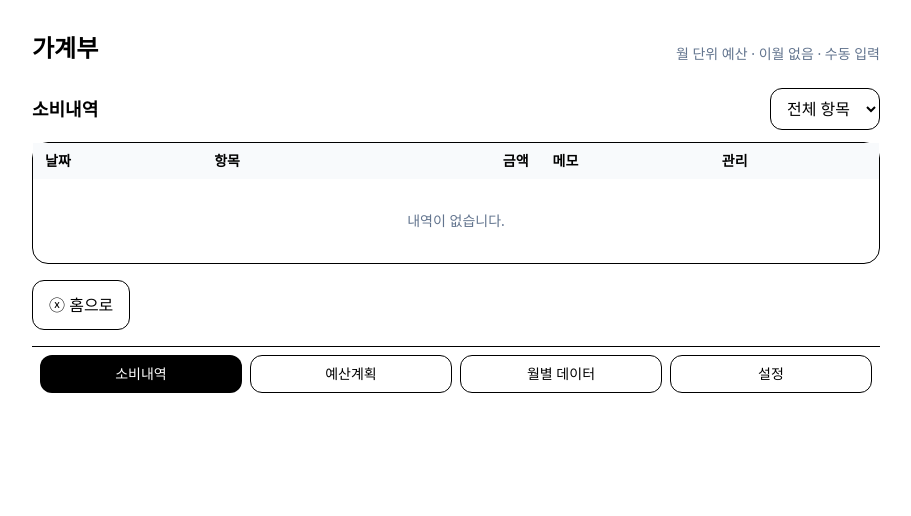
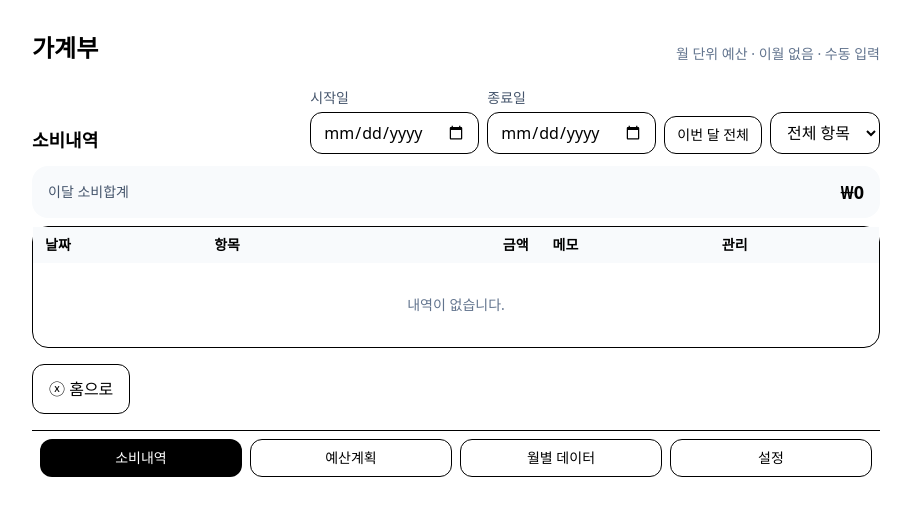
Before and after one commit to chanzii/budget-app, a React (Vite) app: page / in a window 1280 px wide. Both pictures are taken after a click on the button "소비내역". Shown: the top 516 px of the page, without its empty margins (184-1095 px from the left). Built offline with nearby package versions, Linux system fonts and the light colour scheme.

Commit message:
fix(list): clear filters on ListView unmount

```diff
--- a/src/App.tsx
+++ b/src/App.tsx
@@ -100,7 +100,6 @@ function parseDate(s: string) {
   return new Date(y, m - 1, d);
 }
 
-
 // (추가) 캘린더 헬퍼
 function daysInMonth(y: number, m: number) {
   return new Date(y, m, 0).getDate(); // m: 1~12
@@ -108,6 +107,22 @@ function daysInMonth(y: number, m: number) {
 function firstDayOfWeek(y: number, m: number) {
   return new Date(y, m - 1, 1).getDay(); // 0(일)~6(토)
 }
+
+// (보조) startDay 적용 시점 유틸 — "다음 달부터 적용" 옵션 보정
+function effectiveStartDay(yearMonth: string, settings: Settings) {
+  const today = new Date();
+  const curYM = ym(today);
+  const [y, m] = curYM.split("-").map(Number);
+  const next = new Date(y, m); // 다음달 1일
+  const nextYM = ym(next);
+
+  if (settings.startDayTakesEffectNextMonth) {
+    if (yearMonth >= nextYM) return settings.startDay; // 다음 달부터 적용
+    return 1; // 이전 달들엔 기본 1일 기준으로 계산
+  }
+  return settings.startDay;
+}
+
 function loadState(): AppState {
   try {
     const raw = localStorage.getItem(LS_KEY);
@@ -210,6 +225,7 @@ export default function BudgetApp() {
   const [filterItem, setFilterItem] = useState<string | null>(null);
   const [filterDate, setFilterDate] = useState<string | null>(null);
   const [month, setMonth] = useState<string>(() => ym(new Date()));
+
   useEffect(() => {
     if (tab !== "list") {
       setFilterItem(null);
@@ -247,10 +263,11 @@ useEffect(() => {
     () => monthBudgets.filter((b) => b.top === "소비"),
     [monthBudgets]
   );
-  const monthRange = useMemo(
-    () => startEndOfMonth(month, state.settings.startDay),
-    [month, state.settings.startDay]
-  );
+  const monthRange = useMemo(() => {
+    const sd = effectiveStartDay(month, state.settings);
+    return startEndOfMonth(month, sd);
+  }, [month, state.settings]);
+
   const monthTxs = useMemo(
     () =>
       state.txs.filter((tx) => {
@@ -296,16 +313,12 @@ useEffect(() => {
   const remainSum = Math.max(planSum - spentSum, 0);
 
   // ===== 홈: 지출 기입칸 =====
-
-
-
   function addTx(tx: Tx) {
     setState((prev) => ({ ...prev, txs: [{ ...tx, id: uid() }, ...prev.txs] }));
   }
   function removeTx(id: string) {
     setState((prev) => ({ ...prev, txs: prev.txs.filter((t) => t.id !== id) }));
   }
-
 
   // ===== 예산계획 조작 =====
   function upsertBudgetItem(b: Partial<BudgetItem> & { id?: string }) {
@@ -334,7 +347,6 @@ useEffect(() => {
       },
     }));
   }
-
 
   // ===== 화면들 =====
   function HomeView() {
@@ -496,18 +508,31 @@ function ListView({
         onChangeDateFilter(null);
       };
     }, []);
+
     const range = useMemo(
-    () => startEndOfMonth(month, state.settings.startDay),
-    [month, state.settings.startDay]
+      () => startEndOfMonth(month, effectiveStartDay(month, state.settings)),
+      [month, state.settings]
     );
 
-  // 이 달 + 소비만
+    // 이 달 + 소비만 (월 범위)
     const baseTxs = useMemo(() => {
       return txs.filter((t) => {
         const d = parseDate(t.date);
         return t.top === "소비" && d >= range.start && d <= range.end;
       });
     }, [txs, range]);
+
+    // ▶ 기간 필터 상태 (신규)
+    const [rangeStart, setRangeStart] = useState<string | null>(null);
+    const [rangeEnd, setRangeEnd] = useState<string | null>(null);
+
+    // 캘린더에서 단일 날짜로 진입했을 때, 기간 필터로 흡수
+    useEffect(() => {
+      if (filterDate) {
+        setRangeStart(filterDate);
+        setRangeEnd(filterDate);
+      }
+    }, [filterDate]);
 
     // 드롭다운 옵션(항목 목록)
     const itemOptions = useMemo(() => {
@@ -516,19 +541,72 @@ function ListView({
       );
     }, [baseTxs]);
 
-  // 최종 표시 목록: 날짜 → 항목 순으로 필터
+    // 최종 표시 목록: 기간 → 항목 순으로 필터
     const viewTxs = useMemo(() => {
       let arr = baseTxs;
-    if (filterDate) arr = arr.filter((t) => t.date === filterDate);
+      if (rangeStart) arr = arr.filter((t) => t.date >= rangeStart);
+      if (rangeEnd) arr = arr.filter((t) => t.date <= rangeEnd);
       if (filterItem) arr = arr.filter((t) => t.item === filterItem);
       return arr;
-  }, [baseTxs, filterDate, filterItem]);
+    }, [baseTxs, rangeStart, rangeEnd, filterItem]);
+
+    const totalAmount = useMemo(() => viewTxs.reduce((s, t) => s + t.amount, 0), [viewTxs]);
+
+    const hasAnyFilter = !!(rangeStart || rangeEnd || filterItem);
+
+    // 월 전체로 빠르게 리셋
+    function resetToMonth() {
+      setRangeStart(range.start.toISOString().slice(0, 10));
+      setRangeEnd(range.end.toISOString().slice(0, 10));
+    }
+
+    function clearPeriod() {
+      setRangeStart(null);
+      setRangeEnd(null);
+      onChangeDateFilter(null);
+    }
 
     return (
       <div>
-      <div className="mb-3 flex items-center justify-between">
+        <div className="mb-3 flex flex-col gap-2 sm:flex-row sm:items-end sm:justify-between">
           <h2 className="text-lg font-semibold">소비내역</h2>
-        <div className="flex items-center gap-2">
+
+          {/* 필터 컨트롤 */}
+          <div className="flex flex-col gap-2 sm:flex-row sm:items-end">
+            {/* 기간 필터 */}
+            <div className="flex items-end gap-2">
+              <Field label="시작일">
+                <input
+                  type="date"
+                  value={rangeStart ?? ""}
+                  max={rangeEnd ?? undefined}
+                  onChange={(e) => setRangeStart(e.target.value || null)}
+                  className="rounded-xl border px-3 py-2"
+                />
+              </Field>
+              <Field label="종료일">
+                <input
+                  type="date"
+                  value={rangeEnd ?? ""}
+                  min={rangeStart ?? undefined}
+                  onChange={(e) => setRangeEnd(e.target.value || null)}
+                  className="rounded-xl border px-3 py-2"
+                />
+              </Field>
+              <button
+                className="rounded-xl border px-3 py-2 text-sm"
+                onClick={resetToMonth}
+                title="현재 설정된 월 주기 전체로 설정"
+              >
+                이번 달 전체
+              </button>
+              {(rangeStart || rangeEnd) && (
+                <button className="rounded-xl border px-3 py-2 text-sm" onClick={clearPeriod}>
+                  기간 해제
+                </button>
+              )}
+            </div>
+
             {/* 항목 필터 */}
             <select
               className="rounded-xl border px-3 py-2"
@@ -546,12 +624,12 @@ function ListView({
             </select>
 
             {/* 활성화된 필터 표시/해제 */}
-          {(filterDate || filterItem) && (
+            {hasAnyFilter && (
               <button
                 className="rounded-xl border px-2 py-1 text-sm"
                 onClick={() => {
                   onChangeFilter(null);
-                onChangeDateFilter(null);
+                  clearPeriod();
                 }}
               >
                 필터 해제
@@ -560,12 +638,28 @@ function ListView({
           </div>
         </div>
 
-      {/* 날짜 필터 배지(있을 때만) */}
-      {filterDate && (
-        <div className="mb-2 text-sm text-slate-600">
-          날짜: <span className="font-medium">{filterDate}</span>
+        {/* 필터 배지 */}
+        {(rangeStart || rangeEnd || filterItem) && (
+          <div className="mb-2 flex flex-wrap items-center gap-2 text-sm text-slate-600">
+            {rangeStart && (
+              <span className="rounded-full bg-slate-100 px-2 py-1">시작: {rangeStart}</span>
+            )}
+            {rangeEnd && (
+              <span className="rounded-full bg-slate-100 px-2 py-1">종료: {rangeEnd}</span>
+            )}
+            {filterItem && (
+              <span className="rounded-full bg-slate-100 px-2 py-1">항목: {filterItem}</span>
+            )}
           </div>
         )}
+
+        {/* 합계 바 */}
+        <div className="mb-2 flex items-center justify-between rounded-2xl bg-slate-50 px-4 py-3 text-sm">
+          <span className="text-slate-600">
+            {hasAnyFilter ? "필터된 소비합계" : "이달 소비합계"}
+          </span>
+          <span className="text-lg font-bold">{KRW.format(totalAmount)}</span>
+        </div>
 
         <div className="rounded-2xl border">
           <table className="min-w-full text-sm">
@@ -621,7 +715,6 @@ function ListView({
     );
   }
 
-
   function BudgetView() {
     const list = monthBudgets;
     const [newTop, setNewTop] = useState<TopCategory>("소비");
@@ -671,7 +764,7 @@ const planSum = useMemo(() => {
            <table className="min-w-[640px] sm:min-w-full text-xs sm:text-sm table-fixed">
          <colgroup>
           <col className="w-[56px] sm:w-[72px]" />      {/* 상위 */}
-  <col className="w-[160px] sm:w-auto" />       {/* 항목명: ↓ 줄였음 */}
+          <col className="w-[160px] sm:w-auto" />       {/* 항목명 */}
           <col className="w-[120px]" />                 {/* 계획 */}
           <col className="w-[140px]" />                 {/* 실제 */}
           <col className="w-[140px]" />                 {/* 잔액 */}
@@ -700,7 +793,7 @@ const planSum = useMemo(() => {
                       {/* 상위 */}
                       <td className="px-2 py-2 sm:px-3 sm:py-2 whitespace-nowrap">{b.top}</td>
 
-              {/* 항목명: 모바일에선 줄바꿈 허용해 전체 표시, 데스크톱은 한 줄 */}
+                      {/* 항목명 */}
                       <td className="px-2 py-2 sm:px-3 sm:py-2">
                         <input
                           ref={el => { nameRefs.current[b.id] = el; }}
@@ -725,7 +818,7 @@ const planSum = useMemo(() => {
                         />
                       </td>
 
-              {/* 계획 입력칸: 모바일 좁은 폭 */}
+                      {/* 계획 입력칸 */}
                       <td className="px-2 py-2 sm:px-3 sm:py-2 text-right">
                         <input
                           ref={el => { planRefs.current[b.id] = el; }}
@@ -756,7 +849,7 @@ const planSum = useMemo(() => {
                         />
                       </td>
 
-              {/* 실제/잔액: 모바일에선 더 작게, 줄바꿈 없이 */}
+                      {/* 실제/잔액 */}
                       <td className="px-2 py-2 sm:px-3 sm:py-2 text-right whitespace-nowrap">
                         <span className="font-medium tracking-tight text-[13px] sm:text-base">
                           {KRW.format(actual)}
@@ -794,7 +887,6 @@ const planSum = useMemo(() => {
 </div>
           </div>
         </Section>
-
 
         <Section title="항목 추가">
           <form
@@ -915,9 +1007,9 @@ const planSum = useMemo(() => {
                 disabled={!clickable}
                 onClick={() => {
                   if (!c.date) return;
-                  setFilterDate(c.date);  // 날짜 필터 지정
-                  setFilterItem(null);    // 항목 필터 초기화(원하면 유지 가능)
-                  setTab("list");         // 소비내역으로 이동
+                  setFilterDate(c.date);  // 날짜 필터 지정 → ListView에서 기간 필터로 흡수
+                  setFilterItem(null);
+                  setTab("list");
                 }}
              className={
   "h-16 p-1 min-w-0 rounded-lg border flex flex-col items-center justify-center overflow-hidden " +
@@ -956,7 +1048,7 @@ const planSum = useMemo(() => {
         </div>
       </Section>
 
-      {/* 기존 섹션 1: 항목별 지출(해당 월) */}
+      {/* 항목별 지출(해당 월) */}
       <Section title="항목별 지출(해당 월)">
         <ul className="divide-y rounded-2xl border">
           {chartData.map((d) => (
@@ -981,7 +1073,7 @@ const planSum = useMemo(() => {
         </div>
       </Section>
 
-      {/* 기존 섹션 2: 항목별 집행률(%) */}
+      {/* 항목별 집행률(%) */}
       <Section title="항목별 집행률(%)">
         <div className="h-64 w-full">
           <ResponsiveContainer width="100%" height="100%">
@@ -1123,8 +1215,6 @@ const planSum = useMemo(() => {
           </div>
         </Section>
 
-// SettingsView 컴포넌트 안, "데이터" 섹션 버튼들 옆에 추가
-
 {/* ↓↓↓ 내보내기 버튼 */}
 <button
   onClick={async () => {
@@ -1134,7 +1224,6 @@ const planSum = useMemo(() => {
     const fileName = `budget_backup_${new Date().toISOString().slice(0,10)}.json`;
     const blob = new Blob([json], { type: "application/json" });
 
-    // 1) 모바일 공유(가능하면) → 파일 앱/드라이브로 바로 저장
     const file = new File([blob], fileName, { type: "application/json" });
     if (navigator.share && (navigator as any).canShare?.({ files: [file] })) {
       try {
@@ -1149,11 +1238,10 @@ const planSum = useMemo(() => {
       }
     }
 
-    // 2) 일반 다운로드(안드/데스크탑, iOS도 대부분 '파일에 저장' 가능)
     const url = URL.createObjectURL(blob);
     const a = document.createElement("a");
     a.href = url;
-    a.download = fileName; // iOS Safari는 다운로드 대신 미리보기일 수 있음 → 공유 버튼으로 저장 가능
+    a.download = fileName;
     document.body.appendChild(a);
     a.click();
     a.remove();
@@ -1178,7 +1266,6 @@ const planSum = useMemo(() => {
       try {
         const text = String(reader.result || "");
         const parsed = JSON.parse(text);
-        // 간단 검증 (필요 시 더 강하게)
         if (!parsed || typeof parsed !== "object") throw new Error();
         localStorage.setItem(LS_KEY, JSON.stringify(parsed));
         alert("가져오기 완료! 새로고침 후 확인해보세요.");
```
Lines whose indentation alone changed are shown as unchanged.
